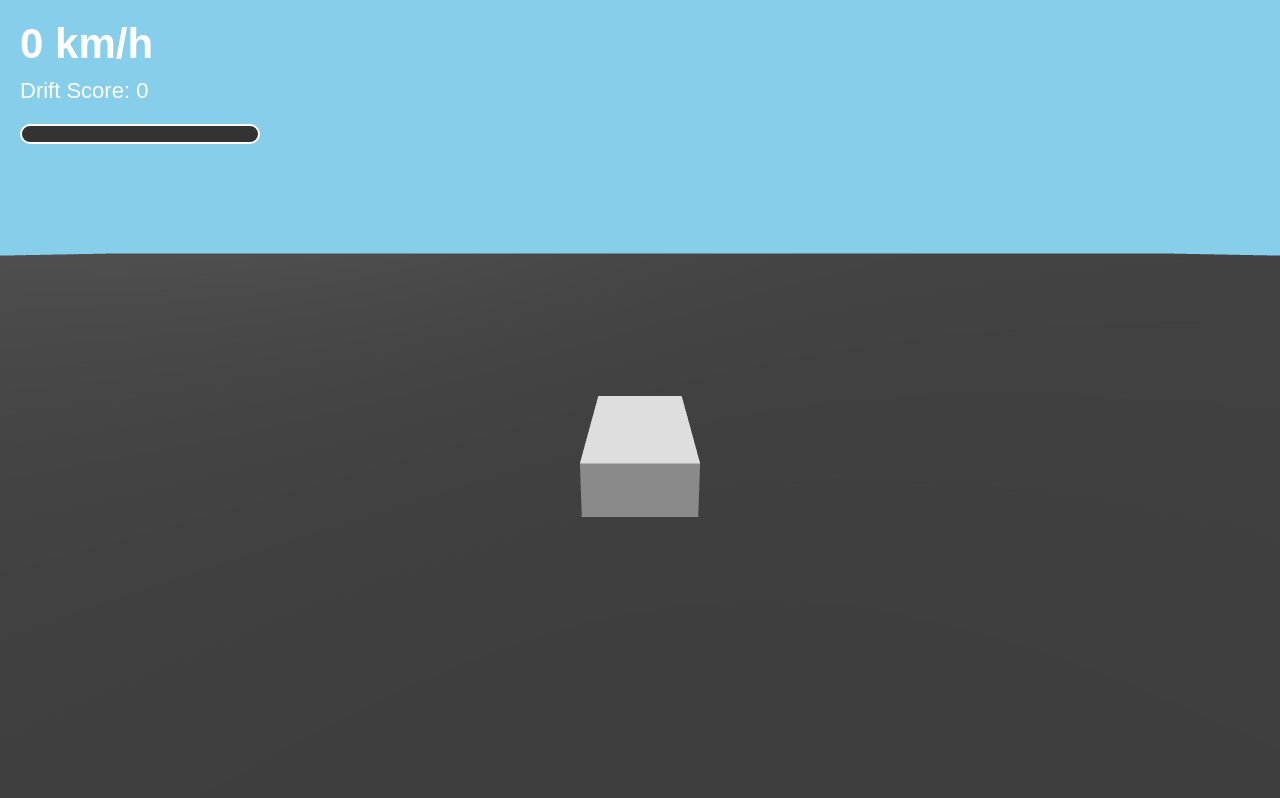
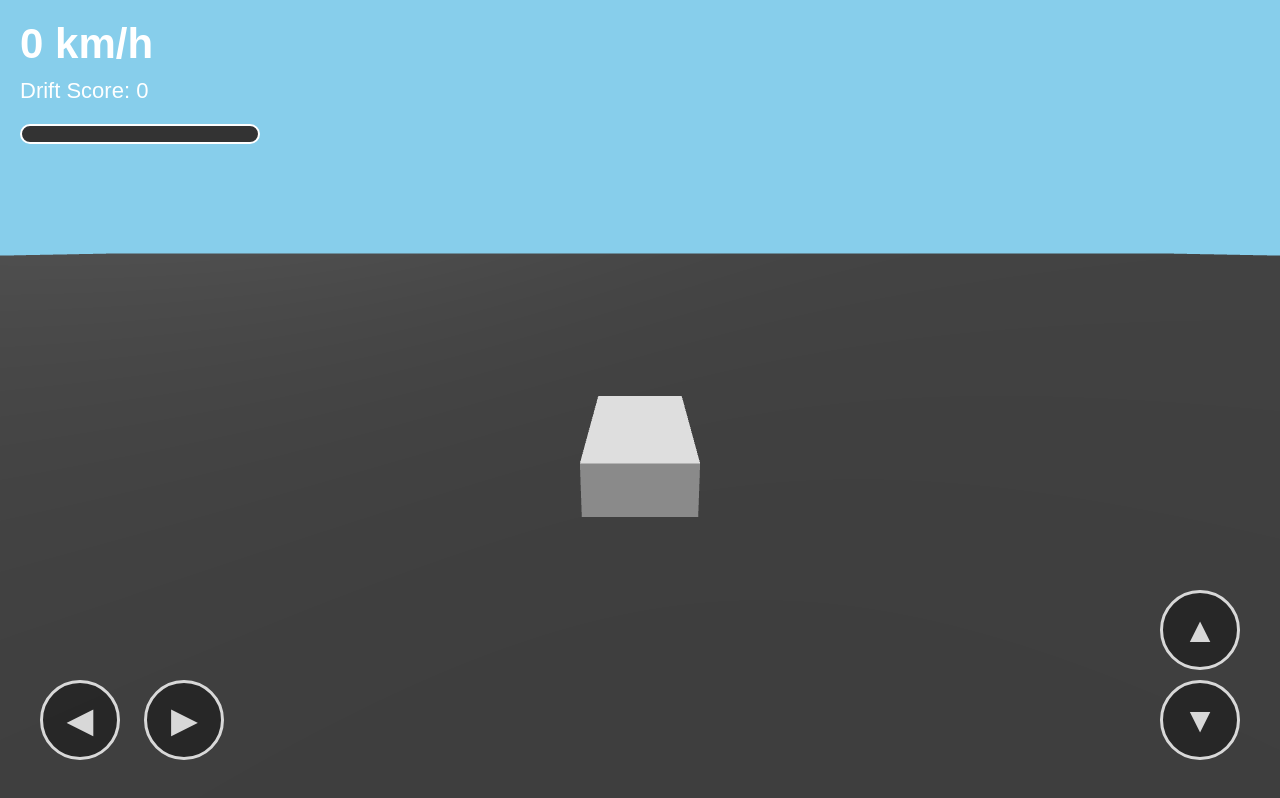
Before and after one commit to cjeapes1-crypto/Drift-3d, a website built with Vite: page index.html in a window 1280 px wide. Built offline with nearby package versions, Linux system fonts and the light colour scheme; animation ran at ten frames a second.

Commit message:
Add touch control styles for steering and pedals

```diff
--- a/src/style.css
+++ b/src/style.css
@@ -68,3 +68,57 @@ canvas{
     background:linear-gradient(90deg,#00c8ff,#008cff);
     transition:width .1s linear;
 }
+
+#touchControls{
+    position:fixed;
+    bottom:30px;
+    left:0;
+    right:0;
+    pointer-events:none;
+    z-index:100;
+}
+
+
+#steering{
+    position:absolute;
+    left:30px;
+    bottom:0;
+    pointer-events:auto;
+}
+
+
+#pedals{
+    position:absolute;
+    right:30px;
+    bottom:0;
+    pointer-events:auto;
+}
+
+
+#touchControls button{
+
+    width:80px;
+    height:80px;
+
+    margin:10px;
+
+    border-radius:50%;
+
+    font-size:35px;
+
+    background:#222;
+
+    color:white;
+
+    border:3px solid white;
+
+    opacity:0.8;
+
+}
+
+
+#pedals button{
+
+    display:block;
+
+}
```
